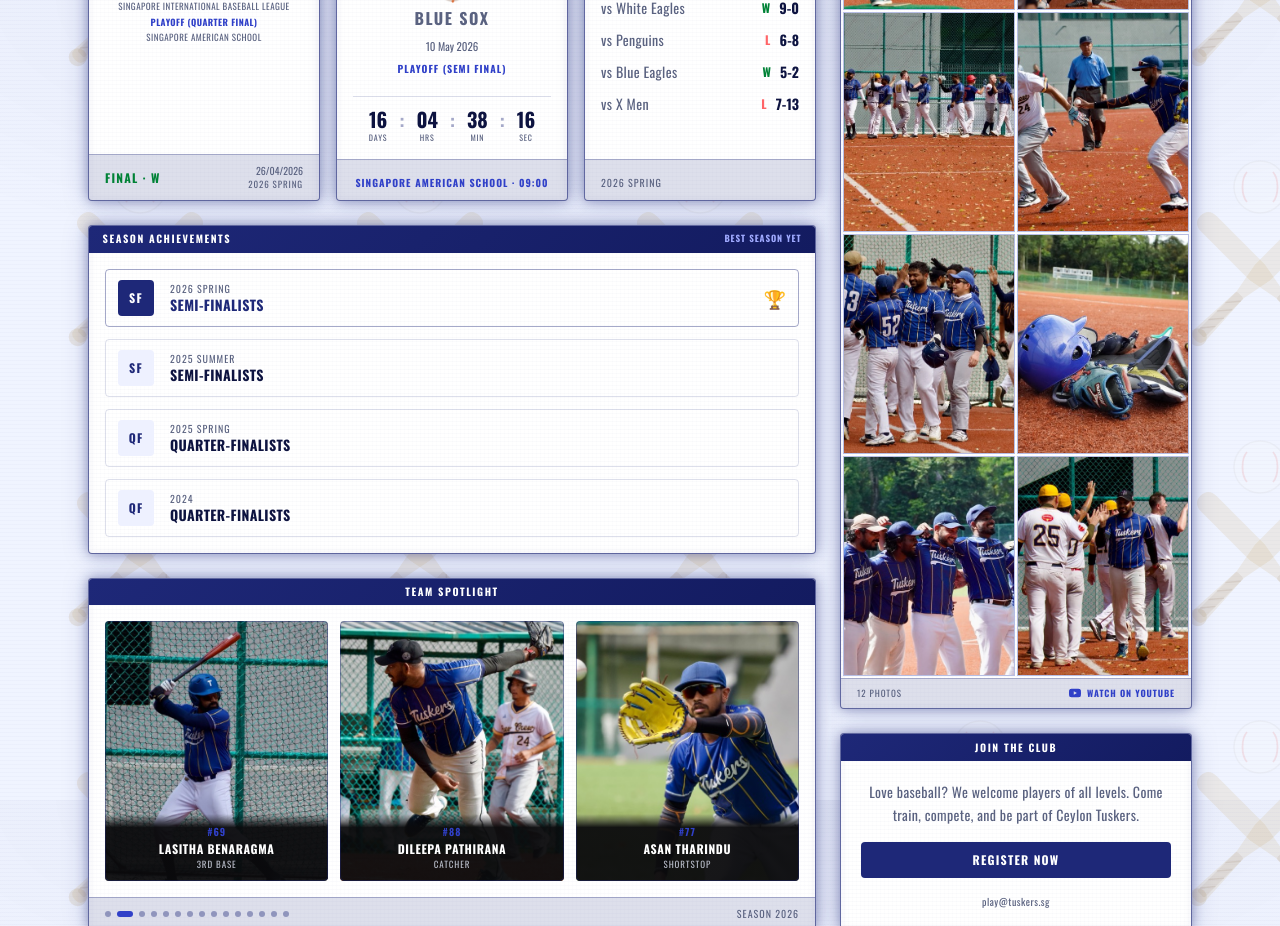
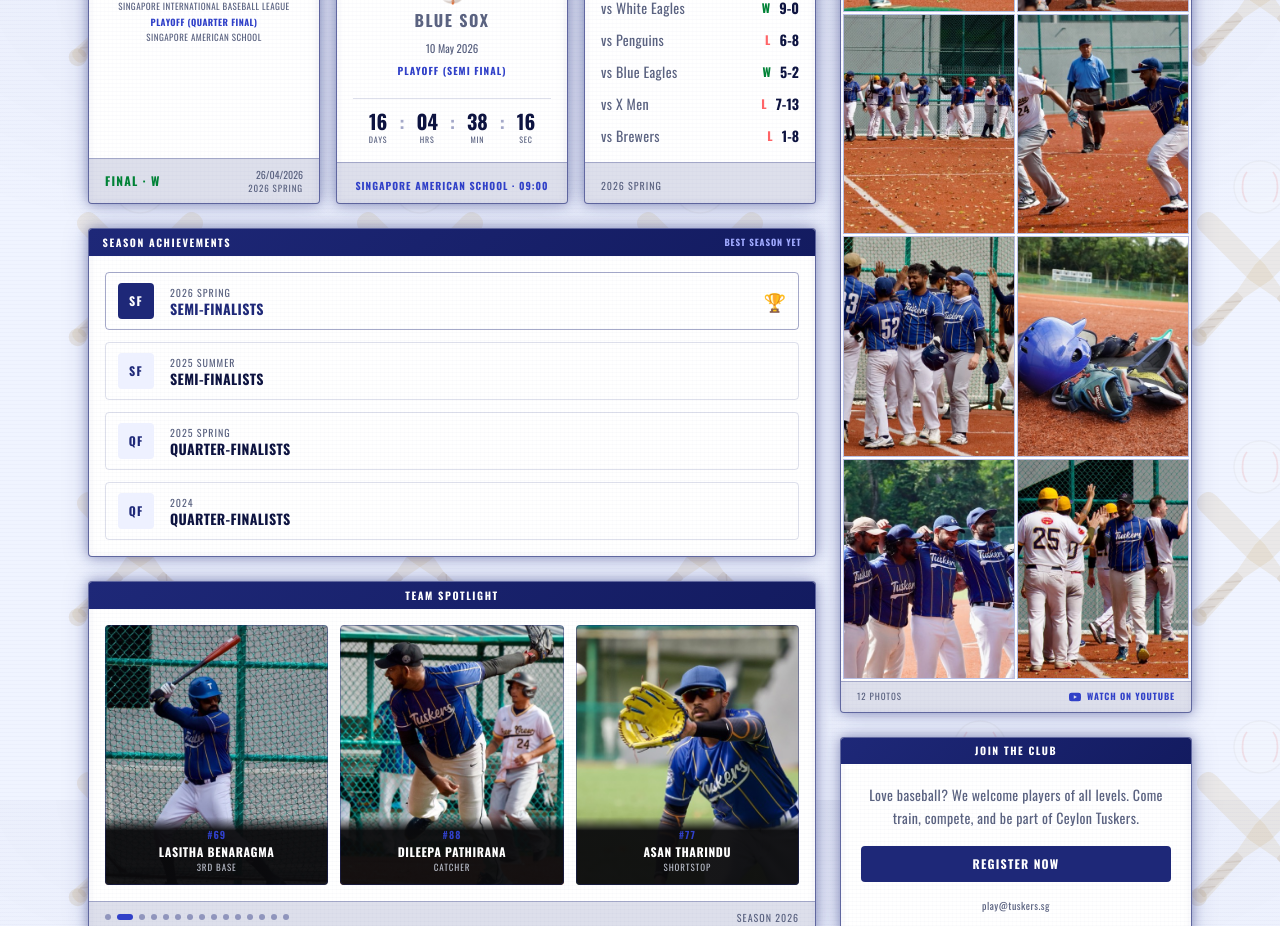
Before and after one commit to ambarox/tuskers-web, a Next.js app: page / in a window 1280 px wide. Shown: the part 800-1726 px from the top of the page. Built offline with nearby package versions, Linux system fonts and the light colour scheme.

Commit message:
Expand recent results display to show the latest 10 games; update related image assets.

```diff
--- a/src/components/RecentResultsCard.tsx
+++ b/src/components/RecentResultsCard.tsx
@@ -5,7 +5,7 @@ import teamData from "@/data/team.json";
 
 export default function RecentResultsCard() {
   const sorted = [...teamData.scores].sort((a, b) => b.id - a.id);
-  const results = sorted.slice(1, 9);
+  const results = sorted.slice(1, 11);
   return (
     <motion.div
       initial={{ opacity: 0, y: 20 }}
```
Also changed, not shown: public/news/news1.jpeg, public/players/sandun.jpeg.
